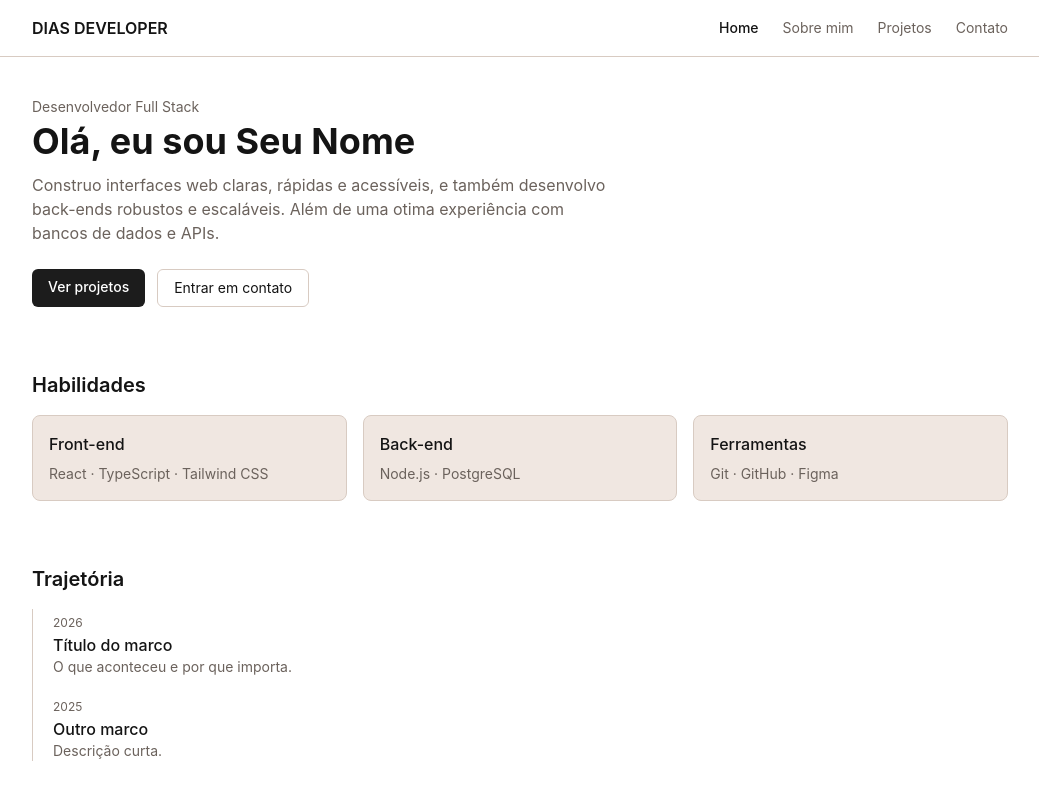
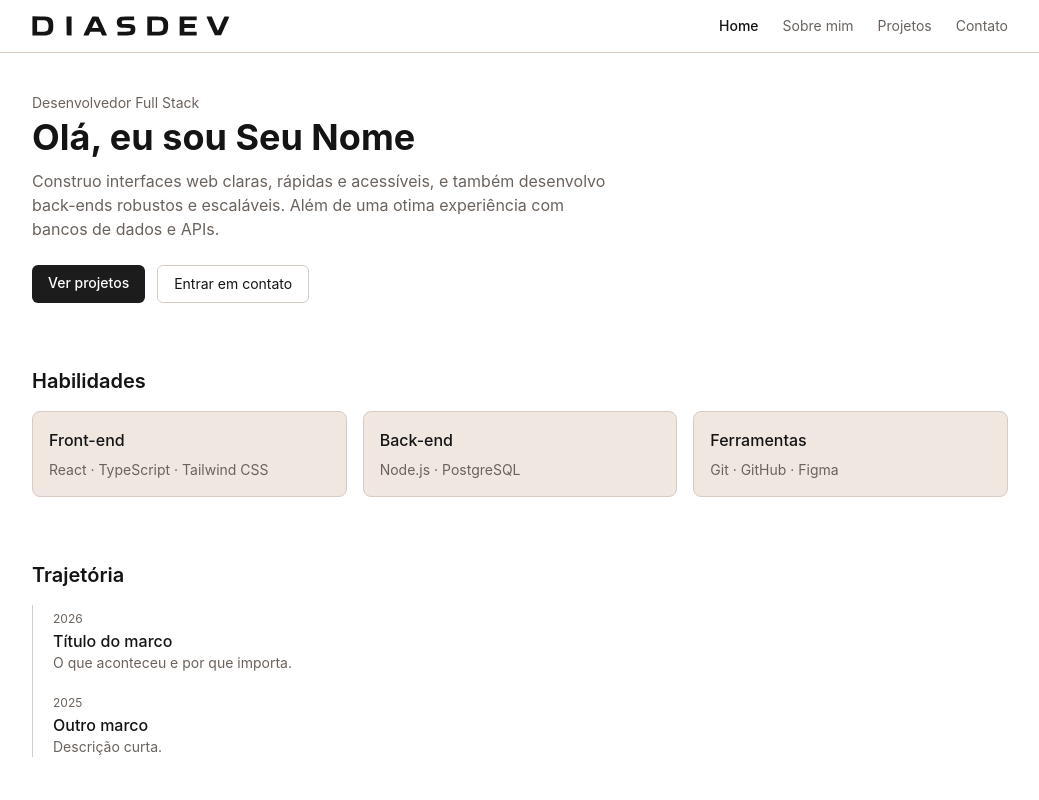
Before and after one commit to diasDev09/portifolio, a React (Vite) app: page / in a window 1280 px wide. Shown: the top 800 px of the page, without its empty margins (120-1159 px from the left). Built offline with nearby package versions, Linux system fonts and the light colour scheme.

Commit message:
feat: adiciona logo (wordmark e monograma) e novo favicon

```diff
--- /dev/null
+++ b/src/components/Logo.tsx
@@ -0,0 +1,44 @@
+// SVGs inline com currentColor: a cor segue o text-* do elemento pai.
+
+interface LogoProps {
+    className?: string
+}
+
+export function Wordmark({ className }: LogoProps) {
+    return (
+        <svg
+            xmlns="http://www.w3.org/2000/svg"
+            viewBox="22 14 465 47"
+            role="img"
+            aria-label="DiasDev"
+            className={className}
+        >
+            <g transform="translate(0,122) scale(0.1,-0.1)" fill="currentColor" stroke="none">
+                <path d="M230 846 l0 -226 158 0 c179 0 242 13 284 57 39 41 48 74 48 175 0 108 -16 148 -73 186 -40 26 -44 27 -229 30 l-188 4 0 -226z m325 124 c48 -18 71 -122 44 -199 -17 -48 -53 -61 -164 -61 l-95 0 0 135 0 135 94 0 c52 0 106 -4 121 -10z" />
+                <path d="M1032 848 l3 -223 58 -3 57 -3 0 226 0 225 -60 0 -60 0 2 -222z" />
+                <path d="M1624 1038 c-21 -40 -194 -411 -194 -415 0 -2 27 -3 60 -3 l59 0 20 45 20 45 118 0 119 0 22 -45 22 -45 55 0 c30 0 55 4 55 8 0 5 -44 105 -98 223 l-99 214 -71 3 -71 3 -17 -33z m130 -160 l35 -78 -79 0 -80 0 26 58 c15 31 31 69 37 84 14 34 17 31 61 -64z" />
+                <path d="M2293 1059 c-91 -26 -110 -181 -28 -235 20 -13 57 -19 148 -23 l122 -6 3 -28 c6 -53 -7 -57 -164 -57 l-144 0 0 -45 0 -45 143 0 c227 1 267 19 275 129 8 109 -36 141 -192 141 -117 0 -126 3 -126 45 0 21 6 35 16 39 9 3 74 6 145 6 l129 0 0 45 0 45 -147 -1 c-82 0 -162 -5 -180 -10z" />
+                <path d="M2930 845 l0 -225 150 0 c225 0 282 19 321 104 21 46 26 167 9 228 -13 44 -66 93 -117 107 -21 6 -111 11 -200 11 l-163 0 0 -225z m332 124 c42 -23 62 -127 37 -198 -17 -48 -53 -61 -164 -61 l-95 0 0 135 0 135 101 0 c55 0 109 -5 121 -11z" />
+                <path d="M3690 845 l0 -225 200 0 200 0 0 45 0 45 -145 0 -145 0 0 45 0 45 124 0 124 0 4 41 c2 22 2 42 -1 45 -2 2 -60 4 -128 4 l-123 0 0 45 0 45 145 0 145 0 0 45 0 45 -200 0 -200 0 0 -225z" />
+                <path d="M4323 1058 c3 -7 48 -107 100 -223 l94 -210 73 0 73 0 98 220 97 220 -50 3 c-28 2 -56 1 -62 -1 -6 -3 -42 -79 -81 -170 -38 -91 -72 -164 -75 -162 -3 2 -36 78 -75 169 l-70 165 -64 1 c-47 0 -62 -3 -58 -12z" />
+            </g>
+        </svg>
+    )
+}
+
+export function Monogram({ className }: LogoProps) {
+    return (
+        <svg
+            xmlns="http://www.w3.org/2000/svg"
+            viewBox="28 33 378 269"
+            role="img"
+            aria-label="Monograma DiasDev"
+            className={className}
+        >
+            <g transform="translate(0,327) scale(0.1,-0.1)" fill="currentColor" stroke="none">
+                <path d="M290 1920 c0 -806 3 -1010 13 -1003 6 4 86 73 177 153 91 80 200 174 243 210 l77 65 0 568 0 567 416 0 415 0 76 -25 c142 -48 244 -138 309 -273 60 -123 65 -176 63 -705 -1 -257 1 -471 5 -474 8 -9 140 102 203 171 163 179 274 408 303 626 23 166 -13 388 -88 552 -131 283 -344 465 -642 546 l-95 27 -737 3 -738 3 0 -1011z" />
+                <path d="M2630 2406 c0 -3 14 -40 31 -83 40 -98 66 -199 75 -284 l6 -66 157 -6 c86 -4 183 -14 215 -22 185 -48 320 -188 378 -390 30 -106 30 -273 -1 -388 -58 -221 -218 -390 -418 -442 -47 -12 -154 -15 -620 -15 l-563 0 -2 465 -3 465 -240 -191 c-132 -105 -296 -246 -365 -313 -69 -67 -203 -191 -298 -276 l-174 -155 289 -3 288 -2 96 -218 97 -217 778 0 c774 0 780 0 863 22 180 49 303 117 440 248 324 308 454 727 351 1129 -101 395 -449 688 -873 735 -91 10 -507 16 -507 7z" />
+            </g>
+        </svg>
+    )
+}
--- a/src/components/Navbar.tsx
+++ b/src/components/Navbar.tsx
@@ -1,5 +1,6 @@
 import { useState } from 'react'
-import { NavLink } from 'react-router-dom'
+import { Link, NavLink } from 'react-router-dom'
+import { Wordmark } from './Logo'
 
 const links = [
     { to: '/', label: 'Home' },
@@ -15,7 +16,9 @@ export default function Navbar() {
         <header className="border-b border-border bg-bg">
             <nav aria-label="Principal" className="mx-auto max-w-5xl px-6 py-4">
                 <div className="flex items-center justify-between">
-                    <span className="font-semibold">DIAS DEVELOPER</span>
+                    <Link to="/" aria-label="DiasDev, ir para o início" className="text-ink">
+                        <Wordmark className="h-5 w-auto" />
+                    </Link>
                     <button
                         type="button"
                         onClick={() => setOpen((o) => !o)}
```
